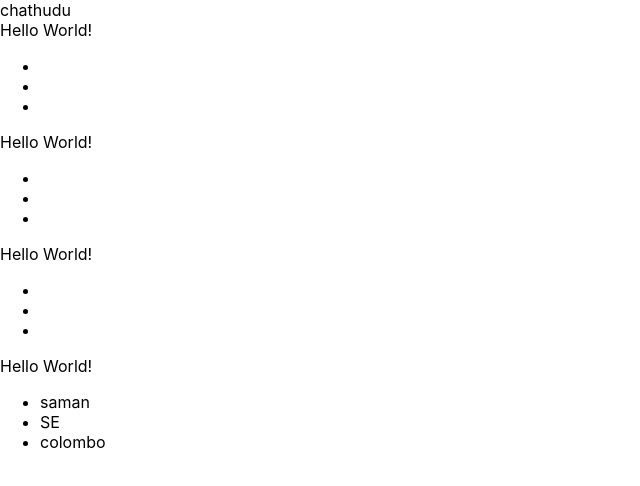
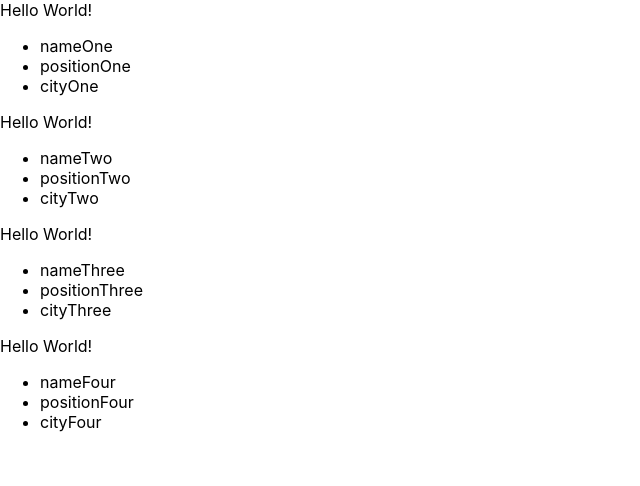
Before and after one commit to IT20253912/React_for_int, a React (Create React App) app in the folder react_test/react_test/: page / in a window 1280 px wide. Shown: the top 486 px of the page, without its empty margins (0-640 px from the left). Built offline with nearby package versions, Linux system fonts and the light colour scheme.

Commit message:
add getting data to const

```diff
--- a/react_test/react_test/src/App.js
+++ b/react_test/react_test/src/App.js
@@ -1,29 +1,20 @@
+import "./App.css";
+import Main from "./Components/Main";
 
-import './App.css';
-import Main from './Components/Main';
+import myData from "./Data/myData";
 
-const name = "name test";
-const position = "position test";
+const Mainblock = myData.map(({name , city , position, id}) => {
+  return <Main key={id} name={name} city={city} position={position}/>;
+});
 
-const myObj = {
-  name:`${name}`,
-  position:`${position}`
-}
+
 function App() {
+  console.log(myData);
 
   return (
-    <>
     <div>
-        chathudu
-        <Main />
-        <Main />
-        <Main>
-          <p>{name}</p>
-          <p>{myObj.position}</p>
-        </Main>
-        <Main name="saman" position="SE" city="colombo"/>
+      {Mainblock}
     </div>
-    </>
   );
 }
 
--- a/react_test/react_test/src/Components/Main.js
+++ b/react_test/react_test/src/Components/Main.js
@@ -1,5 +1,5 @@
 function Main({name , position , city}){
-    console.log(city);
+    // console.log(city);
     return(
         <div>
             Hello World!
@@ -8,7 +8,6 @@ function Main({name , position , city}){
             <li>{position}</li>
             <li>{city}</li>
         </ul>
-
         </div>
     );
 
--- /dev/null
+++ b/react_test/react_test/src/Data/myData.js
@@ -0,0 +1,28 @@
+const myData = [
+    {
+      id:1231,
+      name: "nameOne",
+      city: "cityOne",
+      position: "positionOne",
+    },
+    {
+      id:1232,
+      name: "nameTwo",
+      city: "cityTwo",
+      position: "positionTwo",
+    },
+    {
+      id:1233,
+      name: "nameThree",
+      city: "cityThree",
+      position: "positionThree",
+    },
+    {
+      id:1234,
+      name: "nameFour",
+      city: "cityFour",
+      position: "positionFour",
+    },
+  ];
+
+  export default myData;
```
